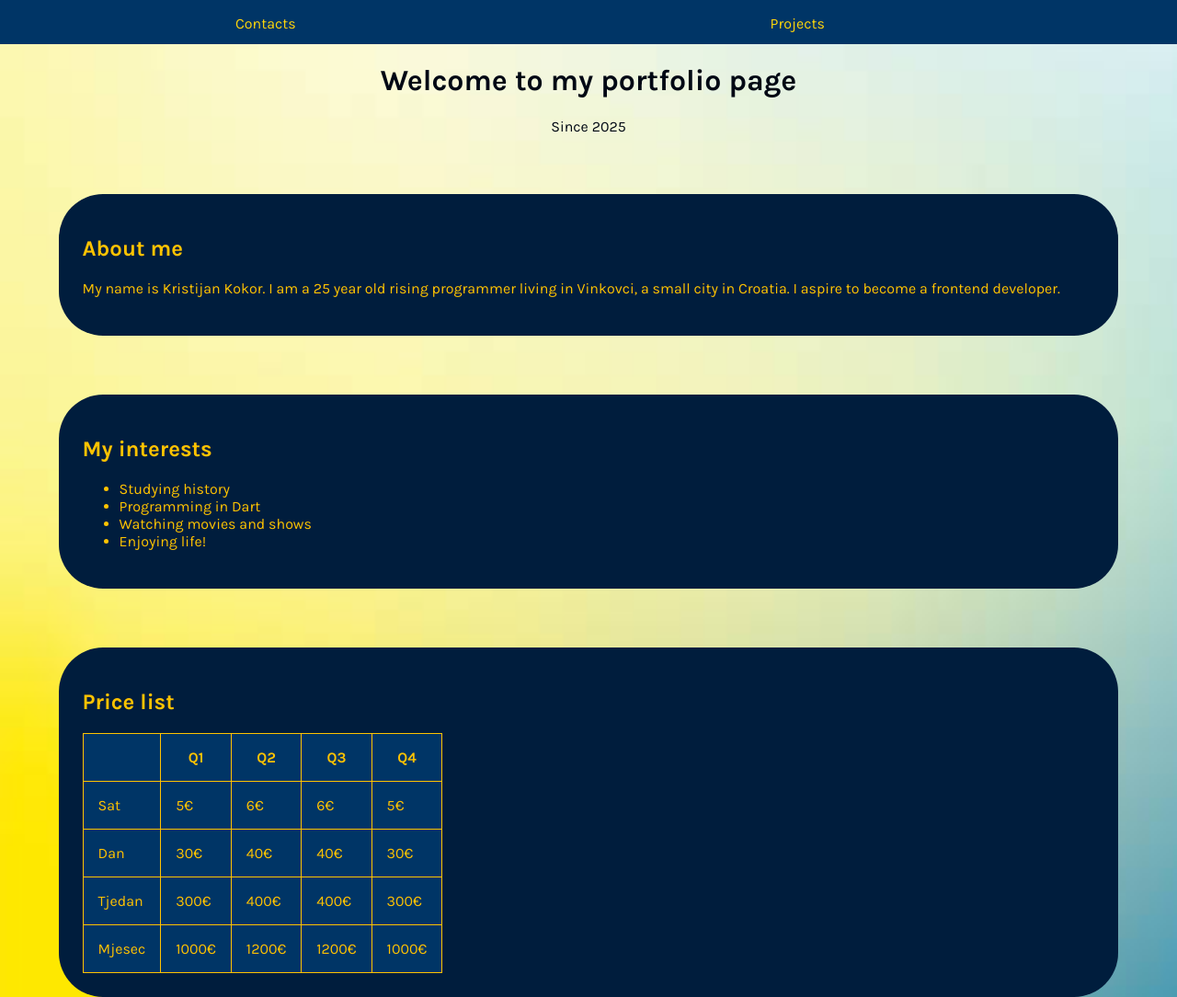
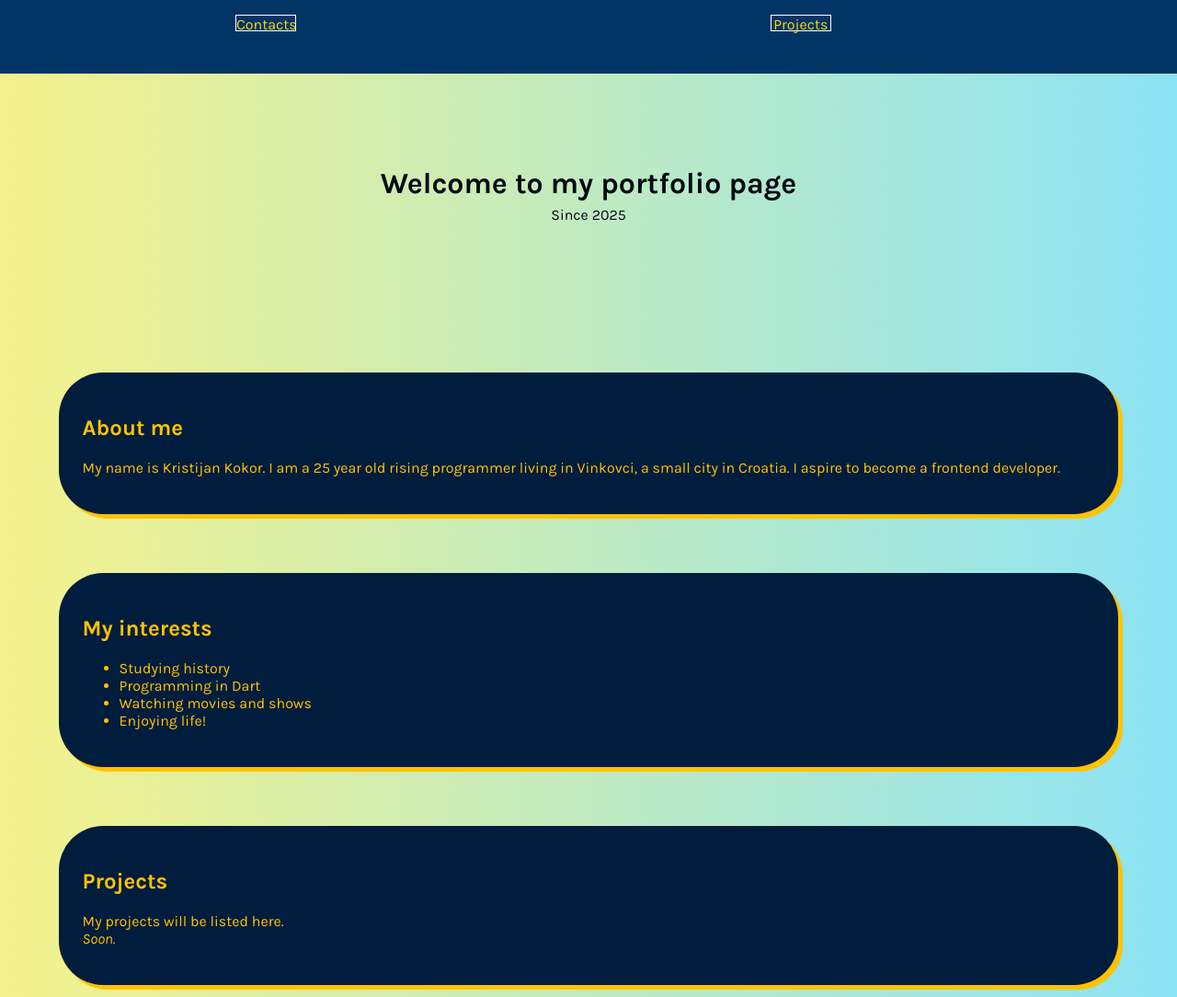
Before and after one commit to KristijanKokor/KristijanKokor.github.io, a plain HTML site: page index.html in a window 1280 px wide. Shown: the top 1084 px of the page at 92% size. Drawn offline with Linux system fonts and the light colour scheme.

Commit message:
Add new thing to Styles.css

```diff
--- a/Styles.css
+++ b/Styles.css
@@ -1,49 +1,83 @@
+:root {
+  --colour1: #000814;
+  --colour2: #001d3d;
+  --colour3: #003566;
+  --colour4: #ffc300;
+  --colour5: #ffd60a;
+}
 body {
-    background-image: url("Background.jpg");
-    background-repeat: repeat;
-    background-size: cover;
-    color: #000814;
+    background-image: linear-gradient(90deg, #f5f28c, #8ce3f5);
+    color: var(--colour1);
     margin: 0;
+    padding: 0;
     font-family: "Karla", sans-serif;
     font-optical-sizing: auto;
     font-style: normal;
 }
+main {
+    position: relative;
+    top: 10em;
+}
 section {
-    background-color: #001d3d;
-    color: #ffc300;
+    background-color: var(--colour2);
+    color: var(--colour4);
     border-radius: 3em;
     padding: 2%;
     margin: 5%;
+    box-shadow: 5px 5px;
 }
-header > div > a {
-    background-color: #003566;
-    color: #ffd60a;
+header > nav > a {
+    display: inline-block;
+    background-color: var(--colour3);
+    color: var(--colour5);
     text-decoration: none;
     padding: 0;
+    margin: 0 20%;
+    border: 1px solid white;
+    height: 1em;
+    width: 5%;
+    margin-top: 1em;
+    text-align: center;
 }
-header > div {
+nav {
+    width: 100%;
     display: inline-block;
-    margin: 0 20%;
-    height: 1em;
-    margin-top: 1em;
+    height: 3em;
+    background-color: var(--colour3);
+    position: fixed;
+    top: 0;
 }
 header {
-    background-color: #003566;
     margin: 0;
-    height: 3em;
+    height: 10em;
 }
 h1 {
+    position: relative;
+    top: 5em;
     text-align: center;
 }
 .date_p{
     text-align: center;
+    position: relative;
+    top: 9em;
 }
 table, th, td {
-  border: 1px solid #ffc300;
-  border-collapse: collapse;
   padding: 1em;
-  background-color: #003566;
+  background-color: var(--colour3);
+  border-radius: 2px;
+}
+table {
+    border: none;
+    background-color: transparent;
 }
 td:hover {
-    background-color: #000814;
+    background-color: var(--colour1);
 }
+address > a {
+    color: var(--colour4);
+    text-decoration: none;
+    padding: 0;
+}
+nav:hover {
+    height: 5em;
+}
--- a/index.html
+++ b/index.html
@@ -14,18 +14,16 @@
     </head>
     <body>
         <header>
-            <div>
+            <nav>
                 <a href="Contacts.html">Contacts</a>
-            </div>
-            <div>
                 <a href="Projects.html">Projects</a>
-            </div>
-        </header>
-        <main>
+            </nav>
             <h1>Welcome to my portfolio page</h1>
             <div class="date_p">
                 <p>Since 2025</p>
             </div>
+        </header>
+        <main>
             <section>
                 <h2>About me</h2>
                 <p>
@@ -41,6 +39,14 @@
                     <li>Watching movies and shows</li>
                     <li>Enjoying life!</li>
                 </ul>
+            </section>
+            <section>
+                <h2>Projects</h2>
+                <p>
+                        My projects will be listed here.
+                        <br>
+                        <em>Soon.</em>
+                </p>
             </section>
             <section>
                 <h2>Price list</h2>
@@ -90,7 +96,7 @@
         <footer>
             <section>
                 <small>@myCompany</small>
-                <address><a type="mail">kristijankokor2000gmail.com</a></address>
+                <address><a href="mailto:kristijankokor2000gmail.com">kristijankokor2000gmail.com</a></address>
             </section>
         </footer>
     </body>
```
